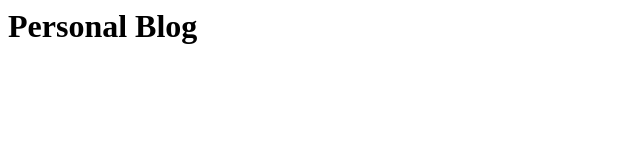
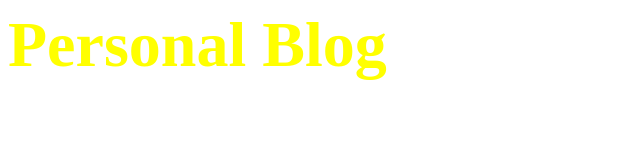
Before and after one commit to neta007/PersonalBlog, a plain HTML site: page index.html in a window 1280 px wide. Shown: the whole page, without its empty margins (0-640 px from the left). Drawn offline with Linux system fonts and the light colour scheme.

Commit message:
Update index.html

```diff
--- a/index.html
+++ b/index.html
@@ -1 +1 @@
-<h1 color='yellow'>Personal Blog</h1>
+<h1 style= 'color: yellow; font-size: 4rem'>Personal Blog</h1>
```
